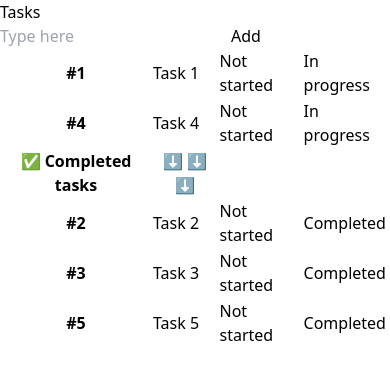
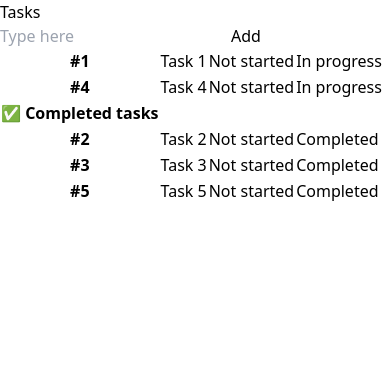
Before and after one commit to quentin-aslan/time-tracker, a React (Vite) app: page / in a window 390 px wide. Shown: the top 380 px of the page. Built offline with nearby package versions, Linux system fonts and the light colour scheme.

Commit message:
:memo: Task Management | Dashboard improvement, responsive

```diff
--- a/package.json
+++ b/package.json
@@ -1,5 +1,5 @@
 {
-  "name": "timetracking",
+  "name": "time-tracker",
   "author": "Quentin Aslan (quentin.aslan@outlook.com)",
   "private": true,
   "version": "0.1.0",
--- a/src/components/TaskLine.tsx
+++ b/src/components/TaskLine.tsx
@@ -1,15 +1,16 @@
 import {useContext, useEffect, useState} from "react";
 import {TasksContext, TaskType} from "../tasksContext.tsx";
+import {formatTimeSpend} from "../utils.ts";
 
 export default function TaskLine({ task }: {task: TaskType} ) {
-    const { getTimeSpend, updateStatusTask, startTaskTimer, stopBreakTimer, startBreakTimer } = useContext(TasksContext)
+    const { getTimeSpendInMs, updateStatusTask, startTaskTimer, stopBreakTimer, startBreakTimer } = useContext(TasksContext)
 
     const [buttonStatusContent, setButtonStatusContent] = useState<string>(task.isCompleted ? 'Completed' : 'In progress')
     const [localTimeSpend, setLocalTimeSpend] = useState<number>(0)
     const [localTimer, setLocalTimer] = useState<any>(undefined)
 
     const startLocalTimer = () => {
-        setLocalTimer(setInterval(() => setLocalTimeSpend(getTimeSpend(task)), 1000))
+        setLocalTimer(setInterval(() => setLocalTimeSpend(getTimeSpendInMs(task)), 1000))
     }
 
     const onClickStatus = () => {
@@ -37,29 +38,14 @@ export default function TaskLine({ task }: {task: TaskType} ) {
     }
 
     useEffect(() => {
-        setLocalTimeSpend(getTimeSpend(task))
+        setLocalTimeSpend(getTimeSpendInMs(task))
         if(task.isTaskStarted && !task.isShortBreak && !task.isLongBreak) startLocalTimer()
     }, []);
 
-    const formatTimeSpend = (timeSpendInMs: number) => {
-        const timeSpendInSeconds = Math.floor(timeSpendInMs / 1000)
-        if (timeSpendInSeconds === 0) return "Not started"
-        if (timeSpendInSeconds < 60) return "Less than a minute"
-        if (timeSpendInSeconds === 60) return "1 minute"
-
-        const minutes = Math.floor(timeSpendInSeconds / 60)
-        const seconds = timeSpendInSeconds % 60
-        if (minutes < 60) return `${minutes}m ${seconds}s`
-
-        const hours = Math.floor(minutes / 60)
-        const minutesLeft = minutes % 60
-        return `${hours}h ${minutesLeft}m ${seconds}s`
-    }
-
     return (
-        <tr className={`p-3 flex flex-row gap-1 items-center justify-between border hover:shadow-lg ${task.isCompleted ? 'border-emerald-600 text-lg' : 'border-black text-lg'} `}>
+        <tr className={`p-3 flex flex-row gap-1 items-center justify-between border hover:shadow-lg ${task.isCompleted ? 'border-emerald-600' : 'border-black'} md:text-lg`}>
             <th className={"text-sm w-2 font-normal"}>#{task.id}</th>
-            <td className={"w-1/4"}>{task.name}</td>
+            <td className={"w-1/4 overflow-hidden text-overflow-ellipsis whitespace-nowrap"}>{task.name}</td>
             {task.isCompleted
                 ? <td className={"w-1/4"}>{formatTimeSpend(localTimeSpend)}</td>
                 : (
@@ -70,7 +56,7 @@ export default function TaskLine({ task }: {task: TaskType} ) {
                     </td>
                 )
             }
-            <td className={"w-1/4 "}>
+            <td className={"w-1/4"}>
                     <span
                         className={`text-sm btn ${task.isCompleted ? 'btn-success-outline hover:btn-outline' : 'btn-outline hover:btn-success-outline'}`}
                         onMouseEnter={() => setButtonStatusContent(task.isCompleted ? 'Mark as in progress' : 'Mark as completed')}
--- a/src/components/TasksList.tsx
+++ b/src/components/TasksList.tsx
@@ -16,11 +16,11 @@ export default function TasksList() {
     return (
         <div className={"flex flex-col gap-5 items-center"}>
             <h1 className={"text-3xl"}>Tasks</h1>
-            <form onSubmit={handleAddTask} className={"flex flex-row justify-center w-4/5 gap-5"}>
+            <form onSubmit={handleAddTask} className={"flex flex-row justify-center w-11/12 md:w-4/5 gap-5"}>
                 <input type="text" placeholder="Type here" className="p-3 border border-black w-full" name="taskName" value={taskName} onChange={e => setTaskName(e.target.value)}/>
                 <button className={"btn btn-outline p-3"} type="submit">Add</button>
             </form>
-            <div className={"w-4/5"}>
+            <div className={"w-11/12 md:w-4/5"}>
                 <TasksTable/>
             </div>
 
--- a/src/components/TasksTable.tsx
+++ b/src/components/TasksTable.tsx
@@ -11,13 +11,8 @@ export default function TasksTable() {
             <tbody className={"flex flex-col gap-5"}>
             {getTasksInProgress().map(task => <TaskLine key={task.id} task={task} />)}
 
-            <tr className={'flex flex-row gap-1 justify-between border-2 hover:shadow-lg border-emerald-600 text-lg p-3'}>
-                <th className={"font-bold"}>
-                    ✅ Completed tasks
-                </th>
-                <th>
-                    ⬇️ ⬇️ ⬇️
-                </th>
+            <tr className={'flex flex-row gap-1 justify-between border-2 border-emerald-600 text-lg p-3'}>
+                <th className={"font-bold"}>✅ Completed tasks</th>
             </tr>
 
             {getTasksCompleted().map(task => <TaskLine key={task.id} task={task} />)}
--- a/src/main.tsx
+++ b/src/main.tsx
@@ -15,10 +15,12 @@ const router = createBrowserRouter([
     },
 ]);
 
-ReactDOM.createRoot(document.getElementById("root")).render(
+ReactDOM.createRoot(document.getElementById("root")!).render(
     <React.StrictMode>
         <TasksProvider>
-            <RouterProvider router={router} />
+            <div className={"h-screen max-w-screen"}>
+                <RouterProvider router={router} />
+            </div>
         </TasksProvider>
     </React.StrictMode>
 );
--- a/src/tasksContext.tsx
+++ b/src/tasksContext.tsx
@@ -28,7 +28,7 @@ export const TasksContext = React.createContext({
     // @ts-ignore
     addTask: (name: string) => {},
     // @ts-ignore
-    getTimeSpend: (task: TaskType) => 0 as number,
+    getTimeSpendInMs: (task: TaskType) => 0 as number,
     // @ts-ignore
     startTaskTimer: (task: TaskType) => {},
     // @ts-ignore
@@ -66,7 +66,7 @@ const TasksProvider = ({ children }: { children: ReactNode }) => {
         setTasks([...tasks])
     }
 
-    const getTimeSpend = (task: TaskType): number => {
+    const getTimeSpendInMs = (task: TaskType): number => {
         if (task.isTaskStarted) {
             const startDateBreakTime = Number(task.timeSpendData?.startDateBreakTime) || 0
             const startDateTime = Number(task.timeSpendData?.startDateTime) || 0
@@ -157,7 +157,7 @@ const TasksProvider = ({ children }: { children: ReactNode }) => {
     }, [tasks]);
 
     return (
-        <TasksContext.Provider value={{ tasks, addTask, setTasks, getTasksCompleted, getTasksInProgress, getTimeSpend, startTaskTimer, startBreakTimer, updateStatusTask, stopBreakTimer }}>
+        <TasksContext.Provider value={{ tasks, addTask, setTasks, getTasksCompleted, getTasksInProgress, getTimeSpendInMs, startTaskTimer, startBreakTimer, updateStatusTask, stopBreakTimer }}>
             {children}
         </TasksContext.Provider>
     );
--- /dev/null
+++ b/src/utils.ts
@@ -0,0 +1,14 @@
+export const formatTimeSpend = (timeSpendInMs: number) => {
+    const timeSpendInSeconds = Math.floor(timeSpendInMs / 1000)
+    if (timeSpendInSeconds === 0) return "Not started"
+    if (timeSpendInSeconds < 60) return "Less than a minute"
+    if (timeSpendInSeconds === 60) return "1 minute"
+
+    const minutes = Math.floor(timeSpendInSeconds / 60)
+    const seconds = timeSpendInSeconds % 60
+    if (minutes < 60) return `${minutes}m ${seconds}s`
+
+    const hours = Math.floor(minutes / 60)
+    const minutesLeft = minutes % 60
+    return `${hours}h ${minutesLeft}m ${seconds}s`
+}
```
Also changed, not shown: 2 other files (tests, documents, lock files or other folders). Lines whose indentation alone changed are shown as unchanged.
